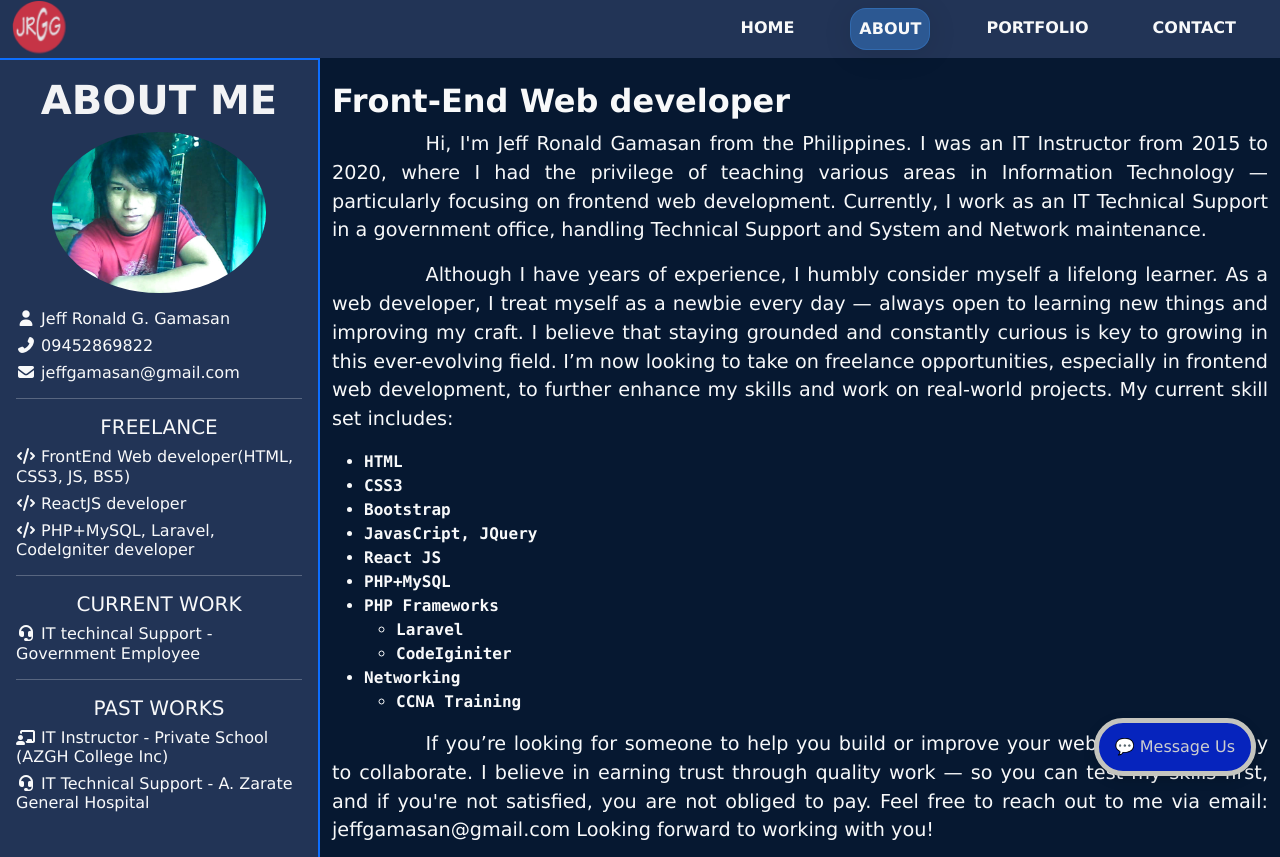
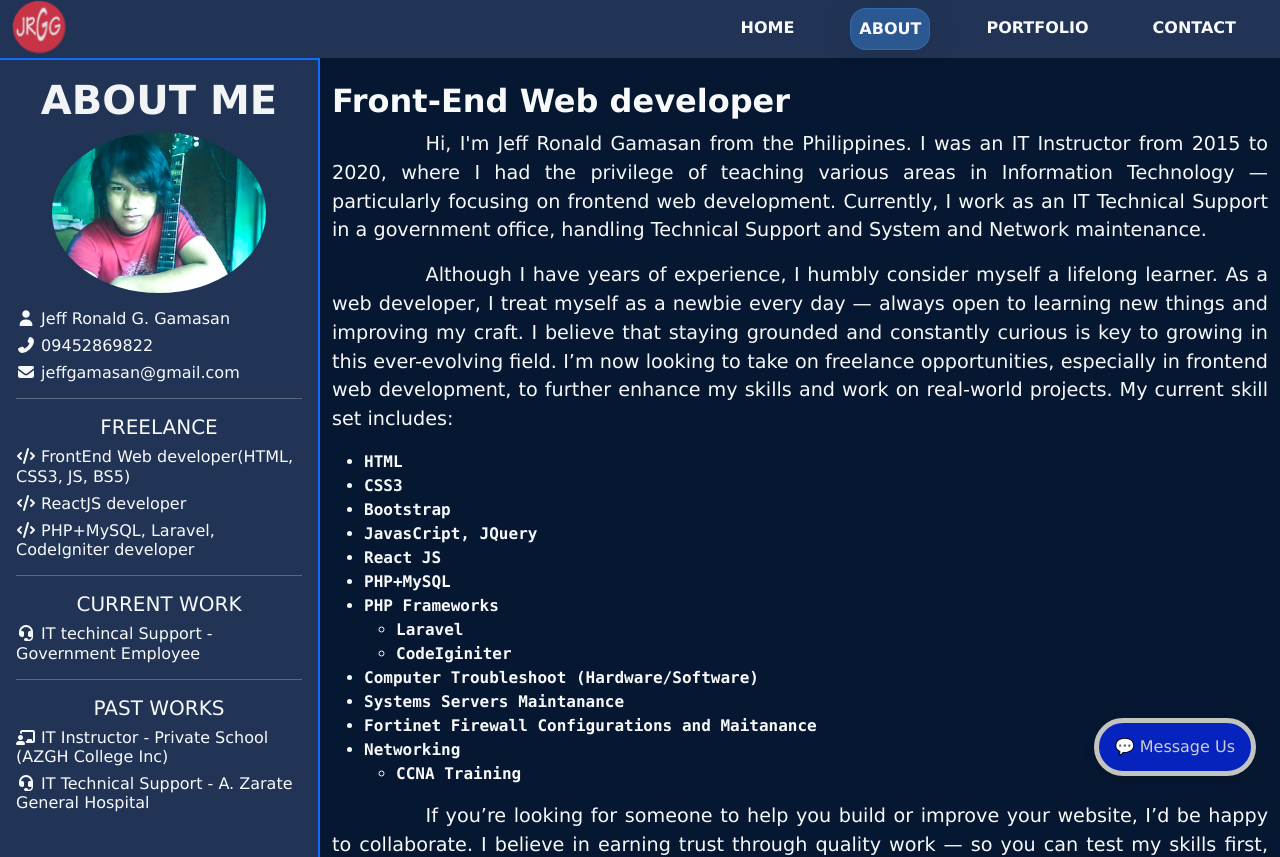
Before and after one commit to kuzululu/jrgg, a React (Vite) app: page /about in a window 1280 px wide. Shown: the top 857 px of the page. Built offline with nearby package versions, Linux system fonts and the light colour scheme.

Commit message:
Update About.jsx

```diff
--- a/src/pages/About.jsx
+++ b/src/pages/About.jsx
@@ -67,6 +67,9 @@ const AboutPage = () => {
                    <li>CodeIginiter</li>
                 </ul>
               </li>
+              <li>Computer Troubleshoot (Hardware/Software)</li>
+              <li>Systems Servers Maintanance</li>
+              <li>Fortinet Firewall Configurations and Maitanance</li>
               <li>
                Networking
                 <ul>
```
